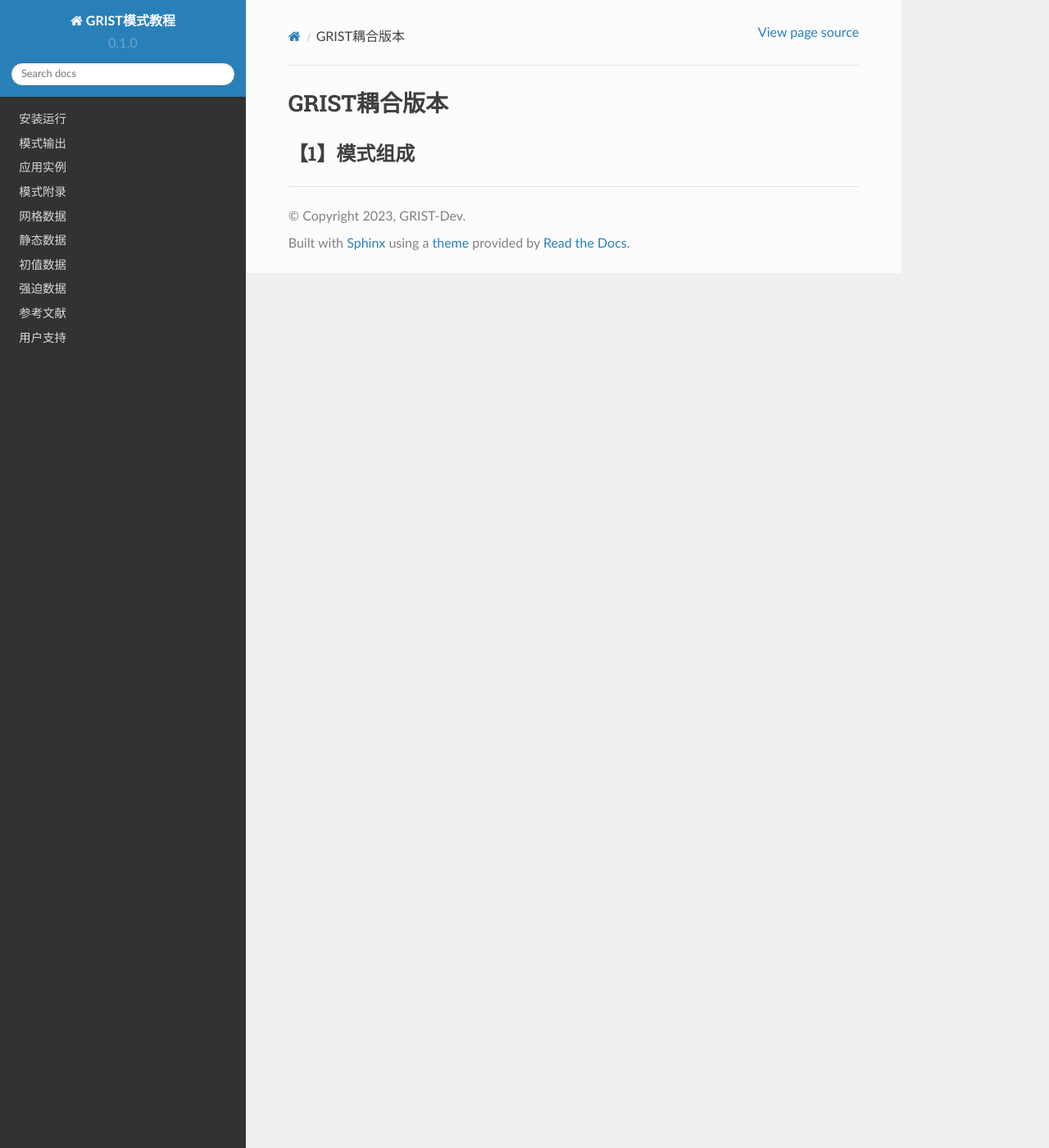
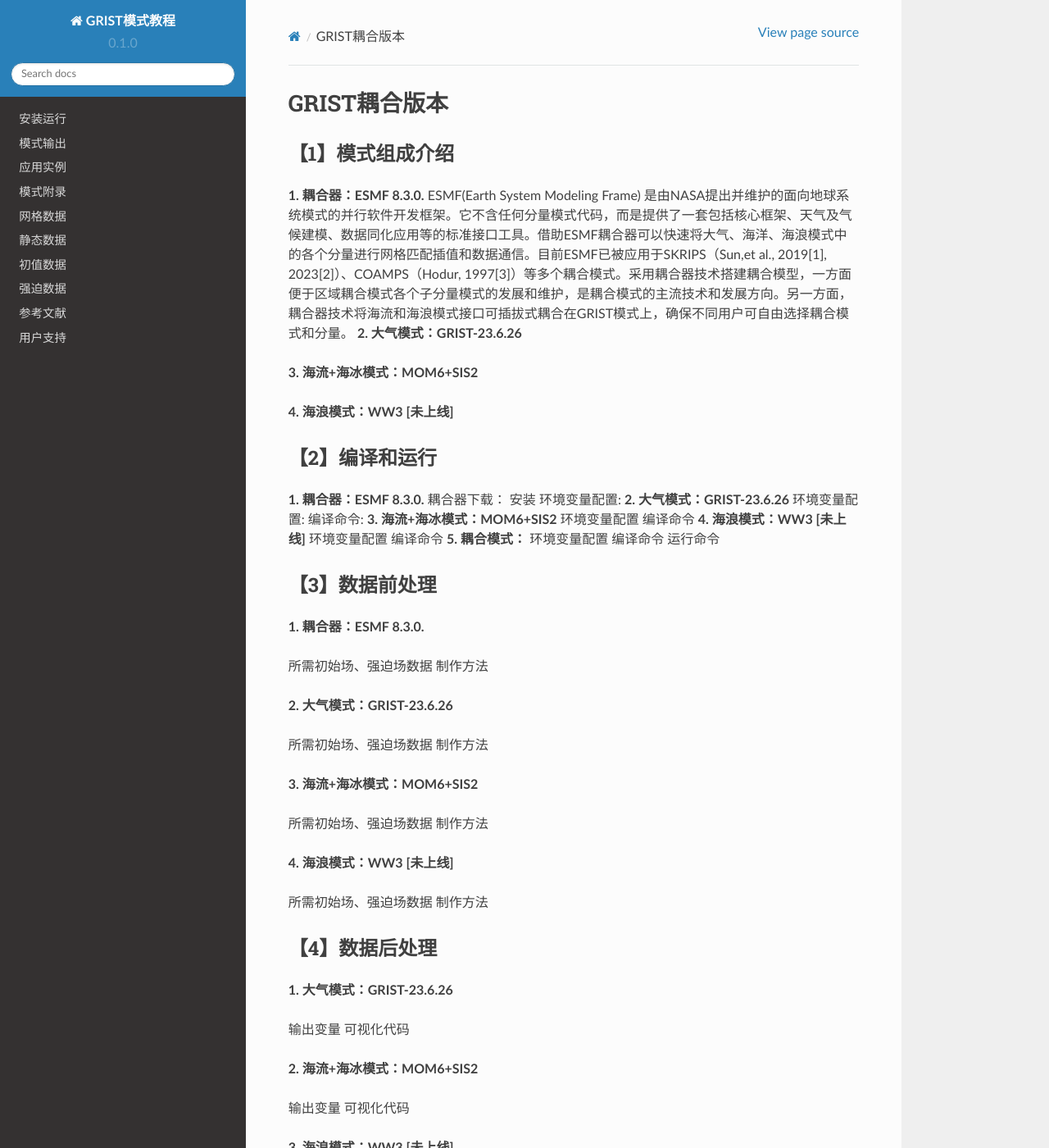
Before and after one commit to GRIST-Dev/GRIST_Tutorial, a Sphinx documentation site: the page built from docs/source/couple.rst, in a window 1280 px wide and 1400 px high. Shown: the whole window at 82% size. Built offline with Sphinx 7.4.7 and the Read the Docs theme 2.0.0, drawn with Linux system fonts in a browser that asks for light colours; some of the changed text lies outside the part shown.

Commit message:
Update couple.rst
just frame

```diff
--- a/docs/source/couple.rst
+++ b/docs/source/couple.rst
@@ -1,4 +1,75 @@
 GRIST耦合版本
 ================
-【1】模式组成
+【1】模式组成介绍
 ----------------
+**1.	耦合器：ESMF 8.3.0.**
+ESMF(Earth System Modeling Frame) 是由NASA提出并维护的面向地球系统模式的并行软件开发框架。它不含任何分量模式代码，而是提供了一套包括核心框架、天气及气候建模、数据同化应用等的标准接口工具。借助ESMF耦合器可以快速将大气、海洋、海浪模式中的各个分量进行网格匹配插值和数据通信。目前ESMF已被应用于SKRIPS（Sun,et al., 2019[1], 2023[2]）、COAMPS（Hodur, 1997[3]）等多个耦合模式。采用耦合器技术搭建耦合模型，一方面便于区域耦合模式各个子分量模式的发展和维护，是耦合模式的主流技术和发展方向。另一方面，耦合器技术将海流和海浪模式接口可插拔式耦合在GRIST模式上，确保不同用户可自由选择耦合模式和分量。
+**2.	大气模式：GRIST-23.6.26**
+
+**3.	海流+海冰模式：MOM6+SIS2**
+
+**4.	海浪模式：WW3 [未上线]**
+
+【2】编译和运行
+----------------
+**1.	耦合器：ESMF 8.3.0.**
+耦合器下载：
+安装
+环境变量配置:
+**2.	大气模式：GRIST-23.6.26**
+环境变量配置:
+编译命令:
+**3.	海流+海冰模式：MOM6+SIS2**
+环境变量配置
+编译命令
+**4.	海浪模式：WW3 [未上线]**
+环境变量配置
+编译命令
+**5.	耦合模式：**
+环境变量配置
+编译命令
+运行命令
+
+【3】数据前处理
+----------------
+**1.	耦合器：ESMF 8.3.0.**
+
+所需初始场、强迫场数据
+制作方法
+
+**2.	大气模式：GRIST-23.6.26**
+
+所需初始场、强迫场数据
+制作方法
+
+**3.	海流+海冰模式：MOM6+SIS2**
+
+所需初始场、强迫场数据
+制作方法
+
+**4.	海浪模式：WW3 [未上线]**
+
+所需初始场、强迫场数据
+制作方法
+
+
+
+【4】数据后处理
+----------------
+**1.	大气模式：GRIST-23.6.26**
+
+输出变量
+可视化代码
+
+**2.	海流+海冰模式：MOM6+SIS2**
+
+输出变量
+可视化代码
+
+**3.	海浪模式：WW3 [未上线]**
+
+输出变量
+可视化代码
+
+【5】其他
+----------------
```
